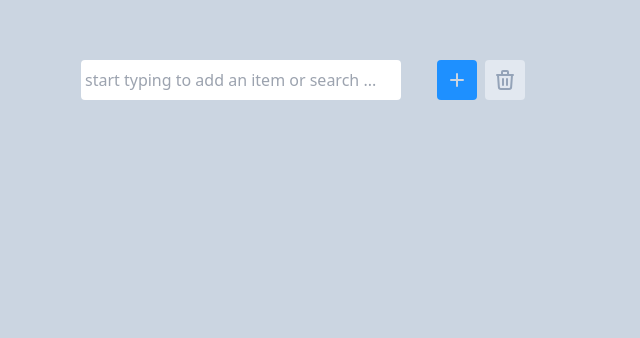
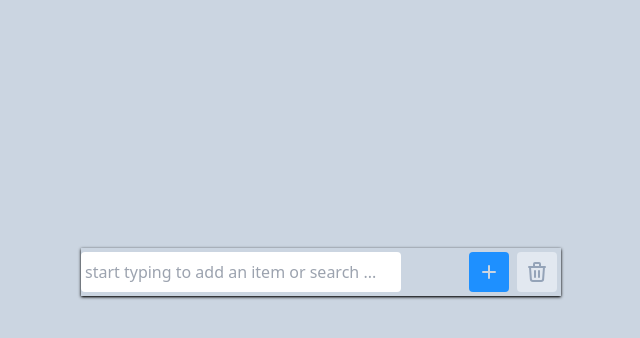
Before and after one commit to Got-crypto/todolist-warm-up-project, a React (Create React App) app: page / in a window 1280 px wide. Shown: the part 128-466 px from the top of the page, without its empty margins (319-959 px from the left). Built offline with nearby package versions, Linux system fonts and the light colour scheme.

Commit message:
added simplebar-react, finished project

```diff
--- a/src/components/todo-list/TodoForm.js
+++ b/src/components/todo-list/TodoForm.js
@@ -1,6 +1,6 @@
 export default function TodoForm({formItem, setFormItem, handleAddTodo, clearTodoList, todoListItems}){
     return (
-        <div className="h-12 flex justify-between items-center">
+        <div className="h-12 flex justify-between items-center shadow shadow-black">
             <input
                 className="h-5/6 w-4/6 outline-primary p-1 text-sm font-bold rounded placeholder:text-base placeholder:font-normal"
                 placeholder="start typing to add an item or search ..."
@@ -12,7 +12,7 @@ export default function TodoForm({formItem, setFormItem, handleAddTodo, clearTod
                     }
                 }}
             />
-            <div className="w-2/6 flex justify-center h-full items-center">
+            <div className="w-2/6 flex justify-end h-full items-center">
                 <button
                     className="bg-primary h-5/6 w-[2.5rem] mx-1 rounded flex justify-center items-center text-slate-300"
                     onClick={handleAddTodo}
--- a/src/components/todo-list/listItems.js
+++ b/src/components/todo-list/listItems.js
@@ -1,6 +1,8 @@
 import { formatDistance } from "date-fns"
 import { motion } from "framer-motion"
 import { useEffect, useState } from "react"
+import SimpleBar from "simplebar-react"
+import 'simplebar/dist/simplebar.min.css';
 
 export default function ListItems({todoList, deleteTodo, setTodoList, searchResults}){
 
@@ -28,7 +30,13 @@ export default function ListItems({todoList, deleteTodo, setTodoList, searchResu
     }, [searchResults, todoList])
 
     return (
-        <div className="h-96 flex flex-col">
+        <SimpleBar
+            style={{
+                maxHeight: 500
+            }}
+            className="shadow shadow-black"
+        >
+            <div className="flex flex-col">
                 {
                     whatToMap.map((todoItem)=>{
                         return <motion.div
@@ -56,7 +64,7 @@ export default function ListItems({todoList, deleteTodo, setTodoList, searchResu
                                         </p>
                                     </div>
                                 </div>
-                            <div className="w-2/6 flex justify-center h-full items-center">
+                                <div className="w-2/6 flex justify-end h-full items-center">
                                     <button
                                         className="bg-primary h-5/6 w-[2.5rem] mx-1 rounded flex justify-center items-center text-slate-300"
                                         onClick={()=>handleMarkTodo(todoItem)}
@@ -100,5 +108,6 @@ export default function ListItems({todoList, deleteTodo, setTodoList, searchResu
                     })
                 }
             </div>
+        </SimpleBar>
     )
 }
```
Lines whose indentation alone changed are shown as unchanged.
